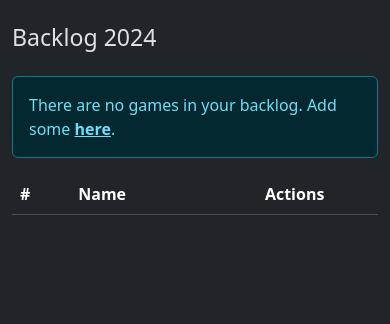
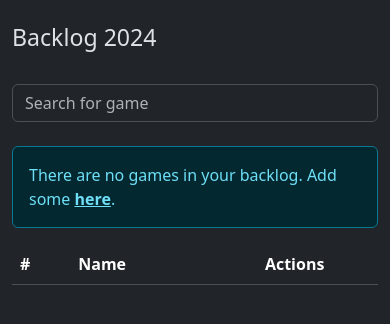
Before and after one commit to jshhnsn/tacklog, a Django app: page /backlog/ in a window 390 px wide. Shown: the part 56-380 px from the top of the page. Run offline with Django 4.2, Linux system fonts and the light colour scheme; the visitor is signed in with stand-in values (Sample User, id 1); data comes from the database, SQL or seed files in the repository; data that the repository does not hold is empty.

Commit message:
Added realtime search field to my games page

```diff
--- a/games/templates/games/backlog.html
+++ b/games/templates/games/backlog.html
@@ -44,14 +44,19 @@
         .card-img-top {
             border-radius: 10px;
         }
+        .show {
+            display: none;
+        }
        @media screen and (max-width: 900px) {
             .hide {
                 display: none;
             }
+            .show {
+                display: block;
+            }
         }
     </style>
     <div class="container">
-        <!-- <h2 class="my-4">&#127918; My games</h2> -->
         {% if messages %}
             {% for message in messages %}
                 <div class="alert alert-danger" role="alert">
@@ -62,19 +67,11 @@
             {% if playing %}
             <h3 class="my-4">Currently playing</h3>
             <div class="container playing my-4">
-                <div class="row row-cols-auto">
+                <div class="row row-cols-auto justify-content-evenly">
                 {% for p in playing %}
                     <div class="playing-cover">
                         <img src="https://images.igdb.com/igdb/image/upload/t_720p/{% if p.img %}{{ p.img }}{% else %}nocover.png{% endif %}" class="card-img-top" alt="Cover artwork for {{ p.name }}"  style="width:100%;height:auto;">
                         <div class="container stats-overlay">
-                            <!-- <div class="heading">
-                                <p class="h3">{{ p.title }}</p>
-                            </div>
-                            <ul class="list-unstyled">
-                                <li>Days playing: {{ p.days_playing }}</li>
-                                <li>Days in backlog: {{ p.days_elapsed }}</li>
-                                <li>Days since release: {{ p.days_release }}</li>
-                            </ul> -->
                             <p class="h4 mb-0 mt-2">{{ p.days_playing }}</p>
                             <p>days played</p>
                         </div>
@@ -83,7 +80,17 @@
                 </div>
             </div>
             {% endif %}
-            <h3 class="my-4">Backlog {{ year }}</h3>
+            <div class="container">
+                <div class="row">
+                    <div class="col ps-0">
+                        <h3 class="my-4">Backlog {{ year }}</h3>
+                    </div>
+                    <div class="col col-sm-4 hide">
+                        <input class="form-control my-4" type="text" id="myInput" onkeyup="dynamicSearch()" placeholder="Search for game">
+                    </div>
+                </div>
+            </div>
+            <input class="form-control mb-4 mt-2 show" type="text" id="myInput" onkeyup="dynamicSearch()" placeholder="Search for game">
             <table class="table align-middle table-hover">
                 <thead>
                     <tr>
@@ -95,11 +102,11 @@
                     </tr>
                 </thead>
                 {% if backlog %}
-                    <tbody>
+                    <tbody id="gamesList">
                         {% for game in backlog %}
                             <tr>
                                 <th scope="row">{{ forloop.counter }}</th>
-                                <td><span class="me-3">{{ game.game_name }}</span>
+                                <td><span class="me-3" id="gameName">{{ game.game_name }}</span>
                                     {% if game.status == 'playing' %}
                                         <span class="badge text-bg-warning">Playing</span>
                                     {% elif game.status == 'completed' %}
@@ -200,4 +207,23 @@
         const tooltipTriggerList = document.querySelectorAll('[data-bs-toggle="tooltip"]')
         const tooltipList = [...tooltipTriggerList].map(tooltipTriggerEl => new bootstrap.Tooltip(tooltipTriggerEl))
     </script>
+    <script>
+        function dynamicSearch() {
+          var input = document.getElementById('myInput'),
+            filter = input.value.toUpperCase(),
+            ul = document.getElementById("gamesList"),
+            li = ul.getElementsByTagName('tr'),
+            txtValue;
+
+          for (let i = 0; i < li.length; i++) {
+            a = li[i].querySelector("#gameName");
+            txtValue = a.textContent || a.innerText;
+            if (txtValue.toUpperCase().indexOf(filter) > -1) {
+              li[i].style.display = "";
+            } else {
+              li[i].style.display = "none";
+            }
+          }
+        }
+    </script>
 {% endblock %}
--- a/games/views.py
+++ b/games/views.py
@@ -152,11 +152,11 @@ def backlog(request):
                 log.delete()
             elif action == 'edit_dates':
                 date_backlogged = request.POST.get('date_backlogged')
-                date_backlogged = None if date_backlogged is '' else date_backlogged
+                date_backlogged = None if date_backlogged == '' else date_backlogged
                 date_started = request.POST.get('date_started')
-                date_started = None if date_started is '' else date_started
+                date_started = None if date_started == '' else date_started
                 date_completed = request.POST.get('date_completed')
-                date_completed = None if date_completed is '' else date_completed
+                date_completed = None if date_completed == '' else date_completed
                 status = request.POST.get('status')
                 Library.objects.filter(user=user, game_id=game_id).update(
                     date_backlogged=date_backlogged,
```
